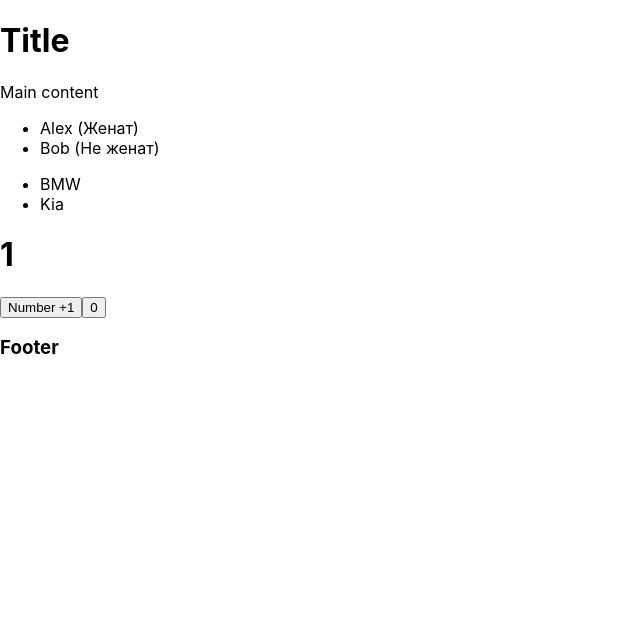
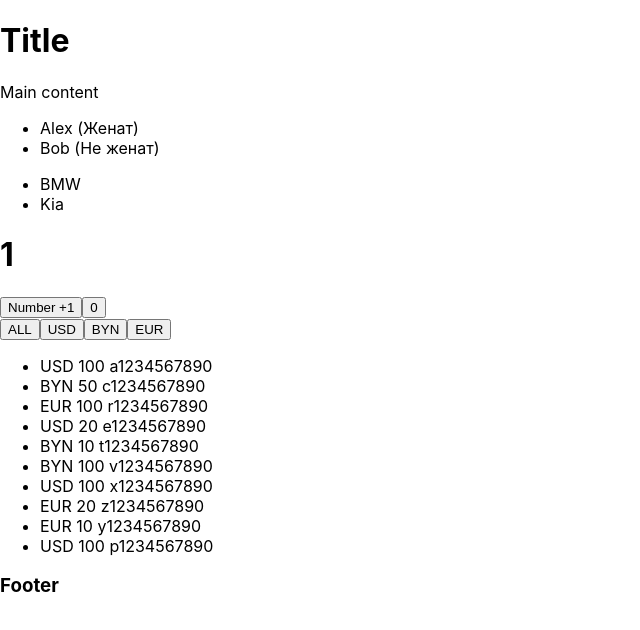
Before and after one commit to alekcandr1/MicroTasks, a React (Create React App) app: page / in a window 1280 px wide. Shown: the top 630 px of the page, without its empty margins (0-640 px from the left). Built offline with nearby package versions, Linux system fonts and the light colour scheme.

Commit message:
add filter

```diff
--- a/src/components/Body.tsx
+++ b/src/components/Body.tsx
@@ -1,6 +1,9 @@
 import { useState } from "react"
 import { Button } from "./Button"
 import { NewComponent } from "./NewComponent"
+import { UseState } from "./useState"
+import { Filter } from "./Filter"
+import { Filter2 } from "./Filter2"
 
 
 const students = [
@@ -37,17 +40,6 @@ export const Body = () => {
     //     console.log(num)
     // }
 
-    let [a, setA] = useState(1)
-
-    const onClickHandler = () => {
-        setA(++a)
-        console.log(a)
-    }
-    const onClickHandler2 = () => {
-        setA(a=0)
-        console.log(a)
-    }
-
     return (
         <main>
             <div>Main content</div>
@@ -62,10 +54,9 @@ export const Body = () => {
             {/* <Button name="One" callBack={foo1} />
             <Button name="Two" callBack={() => foo2(100200)} /> */}
 
-            <h1 id="h1">{a}</h1>
-            <button onClick={onClickHandler}>Number +1</button>
-            <button onClick={onClickHandler2}>0</button>
+            <UseState />
 
+            <Filter2 />
 
         </main>
     )
--- /dev/null
+++ b/src/components/Filter.tsx
@@ -0,0 +1,53 @@
+import { useState } from "react"
+
+type FilterType = 'ALL' | 'USD' | 'BYN' | 'EUR'
+
+export const Filter = () => {
+
+    const [money, setMoney] = useState([
+        { banknote: 'USD', nominal: 100, number: 'a1234567890' },
+        { banknote: 'BYN', nominal: 50, number: 'c1234567890' },
+        { banknote: 'EUR', nominal: 100, number: 'r1234567890' },
+        { banknote: 'USD', nominal: 20, number: 'e1234567890' },
+        { banknote: 'BYN', nominal: 10, number: 't1234567890' },
+        { banknote: 'BYN', nominal: 100, number: 'v1234567890' },
+        { banknote: 'USD', nominal: 100, number: 'x1234567890' },
+        { banknote: 'EUR', nominal: 20, number: 'z1234567890' },
+        { banknote: 'EUR', nominal: 10, number: 'y1234567890' },
+        { banknote: 'USD', nominal: 100, number: 'p1234567890' },
+    ])
+
+    const [typeBanknote, setTypeBanknote] = useState<FilterType>('ALL');
+
+    const onClickFilterHandler = (banknote: FilterType) => {
+        setTypeBanknote(banknote)
+    }
+
+    let currentMoney = money
+
+    if (typeBanknote === 'ALL') {
+        currentMoney = money
+    } else {
+        currentMoney = money.filter(filteredMoney => filteredMoney.banknote === typeBanknote)
+    }
+
+
+    return <div>
+        <button onClick={() => onClickFilterHandler('ALL')}>All</button>
+        <button onClick={() => onClickFilterHandler('USD')}>USD</button>
+        <button onClick={() => onClickFilterHandler('BYN')}>BYN</button>
+        <button onClick={() => onClickFilterHandler('EUR')}>EUR</button>
+
+        <ul>
+            {currentMoney.map((money, index) => {
+                return <li key={index}>
+                    <span>{money.banknote}</span>
+                    <span> {money.nominal}</span>
+                    <span> {money.number}</span>
+                </li>
+            })}
+        </ul>
+
+    </div>
+
+}
--- /dev/null
+++ b/src/components/Filter2.tsx
@@ -0,0 +1,45 @@
+import { useState } from "react"
+
+type FilterType = 'ALL' | 'USD' | 'BYN' | 'EUR'
+
+export const Filter2 = () => {
+
+    const [money, setMoney] = useState([
+        { banknote: 'USD', nominal: 100, number: 'a1234567890' },
+        { banknote: 'BYN', nominal: 50, number: 'c1234567890' },
+        { banknote: 'EUR', nominal: 100, number: 'r1234567890' },
+        { banknote: 'USD', nominal: 20, number: 'e1234567890' },
+        { banknote: 'BYN', nominal: 10, number: 't1234567890' },
+        { banknote: 'BYN', nominal: 100, number: 'v1234567890' },
+        { banknote: 'USD', nominal: 100, number: 'x1234567890' },
+        { banknote: 'EUR', nominal: 20, number: 'z1234567890' },
+        { banknote: 'EUR', nominal: 10, number: 'y1234567890' },
+        { banknote: 'USD', nominal: 100, number: 'p1234567890' },
+    ])
+
+    const [filter, setFilter] = useState<FilterType>('ALL')
+
+    const onClickHandler = (filter: FilterType) => {
+        setFilter(filter)
+    }
+    let currentBanknote = money
+    filter === 'ALL' ? currentBanknote = money : currentBanknote = money.filter(money => money.banknote === filter)
+
+
+    return <div>
+        <button onClick={()=>onClickHandler('ALL')}>ALL</button>
+        <button onClick={()=>onClickHandler('USD')}>USD</button>
+        <button onClick={()=>onClickHandler('BYN')}>BYN</button>
+        <button onClick={()=>onClickHandler('EUR')}>EUR</button>
+
+        <ul>
+            {currentBanknote.map((money, index)=>{
+                return <li key={index}>
+                    <span>{money.banknote}</span>
+                    <span>   {money.nominal}</span>
+                    <span>   {money.number}</span>
+                </li>
+            })}
+        </ul>
+    </div>
+}
--- /dev/null
+++ b/src/components/useState.tsx
@@ -0,0 +1,24 @@
+import {useState} from "react"
+
+export const UseState = () => {
+
+    let [a, setA] = useState(1)
+
+    const onClickHandler = () => {
+        setA(++a)
+        console.log(a)
+    }
+    const onClickHandler2 = () => {
+        setA(a = 0)
+        console.log(a)
+    }
+
+
+    return <div>
+        <h1 id="h1">{a}</h1>
+        <button onClick={onClickHandler}>Number +1</button>
+        <button onClick={onClickHandler2}>0</button>
+
+    </div>
+
+}
```
